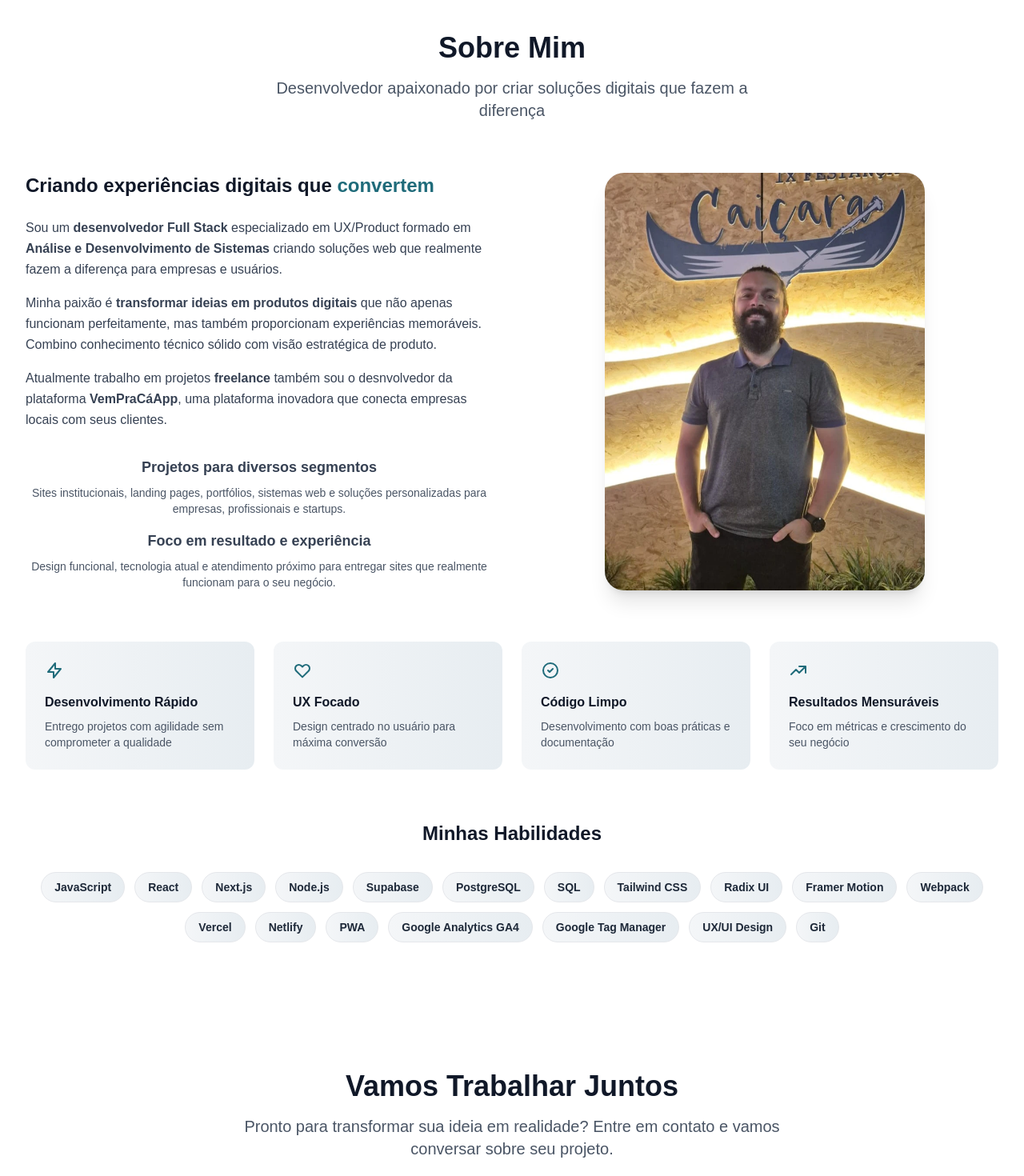
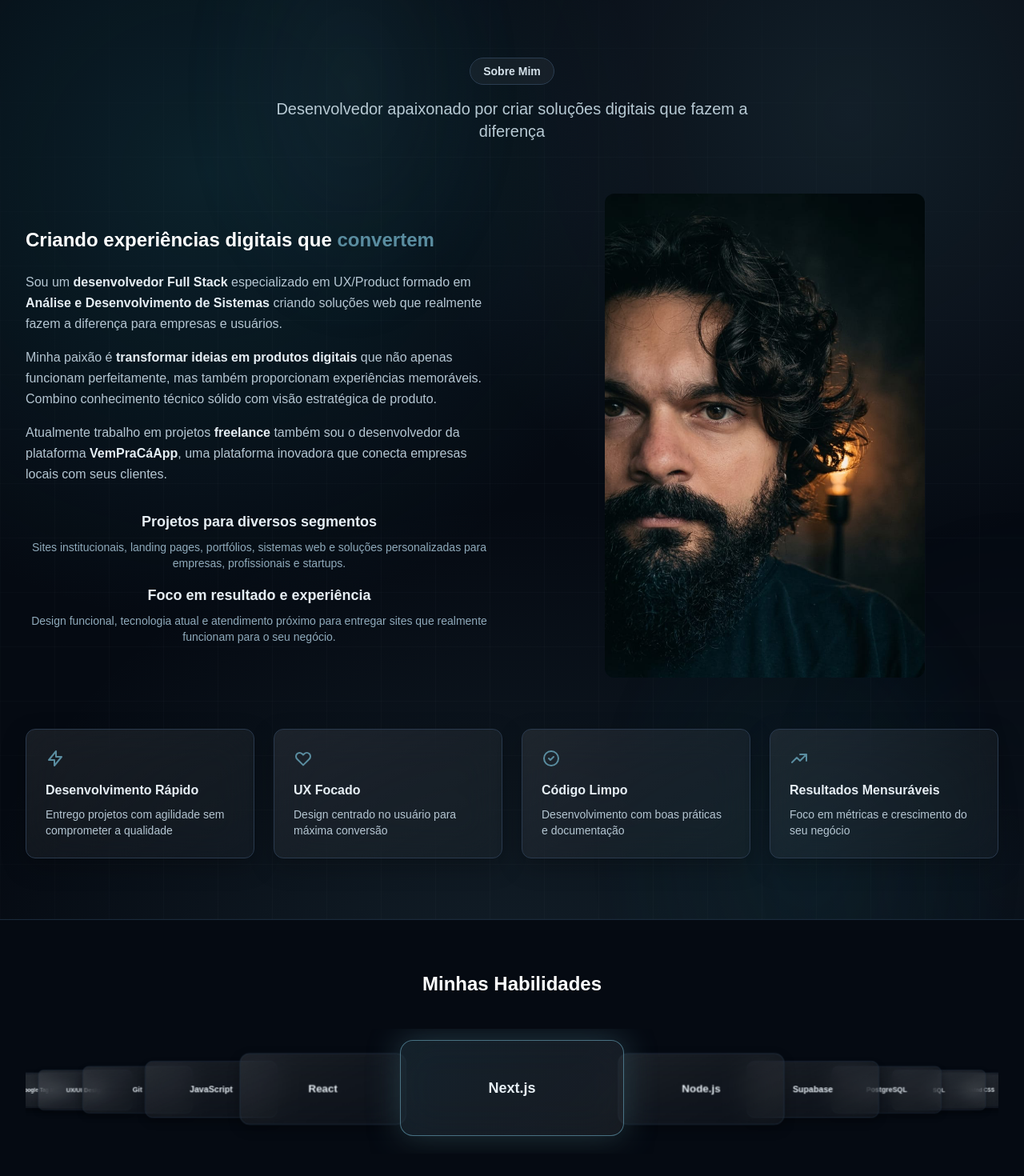
Before and after one commit to gabe8135/sinaliz, a Next.js app: page / in a window 1280 px wide. Shown: the part 3580-5050 px from the top of the page at 80% size. Built offline with nearby package versions, Linux system fonts and the light colour scheme.

Commit message:
atualizaçao de layout

```diff
--- a/src/app/components/about.js
+++ b/src/app/components/about.js
@@ -1,6 +1,10 @@
 "use client";
 import Image from "next/image";
 import { useState, useEffect, useRef } from "react";
+import { Swiper, SwiperSlide } from "swiper/react";
+import { Autoplay, EffectCoverflow } from "swiper/modules";
+import "swiper/css";
+import "swiper/css/effect-coverflow";
 
 export default function About() {
   // Estados para controle de animações
@@ -121,16 +125,102 @@ export default function About() {
   ];
 
   return (
-    <section ref={sectionRef} id="about" className="py-20 bg-white">
-      <div className="max-w-7xl mx-auto px-4 sm:px-6 lg:px-8">
-        {/* Título principal da seção */}
+    <section
+      ref={sectionRef}
+      id="about"
+      className="relative bg-[#050A12] border-t border-[#19293A]"
+    >
+      {/* Keyframes para ondas animadas na grade */}
+      <style>{`
+        @keyframes aboutWave1 {
+          0%   { transform: translate(-30%, 10%);  opacity: 0; }
+          15%  { opacity: 1; }
+          85%  { opacity: 0.85; }
+          100% { transform: translate(130%, 60%);  opacity: 0; }
+        }
+        @keyframes aboutWave2 {
+          0%   { transform: translate(130%, 80%);  opacity: 0; }
+          15%  { opacity: 0.8; }
+          85%  { opacity: 0.7; }
+          100% { transform: translate(-30%, 20%);  opacity: 0; }
+        }
+        @keyframes aboutWave3 {
+          0%   { transform: translate(50%, -40%);  opacity: 0; }
+          15%  { opacity: 0.6; }
+          85%  { opacity: 0.6; }
+          100% { transform: translate(10%, 130%);  opacity: 0; }
+        }
+        @media (prefers-reduced-motion: reduce) {
+          .about-wave { animation: none !important; opacity: 0 !important; }
+        }
+      `}</style>
+
+      {/* Camadas de fundo */}
+      <div className="pointer-events-none absolute inset-0 overflow-hidden">
+        {/* Glows radiais */}
+        <div
+          className="absolute inset-0"
+          style={{
+            backgroundImage:
+              "radial-gradient(circle at 20% 15%, rgba(31,107,122,0.24), transparent 34%), radial-gradient(circle at 83% 10%, rgba(90,141,160,0.16), transparent 32%), radial-gradient(circle at 50% 90%, rgba(90,141,160,0.18), transparent 48%)",
+          }}
+        />
+        {/* Grade estática */}
+        <div
+          className="absolute inset-0 opacity-35"
+          style={{
+            backgroundImage:
+              "linear-gradient(rgba(176,193,206,0.08) 1px, transparent 1px), linear-gradient(90deg, rgba(176,193,206,0.08) 1px, transparent 1px)",
+            backgroundSize: "68px 68px",
+            maskImage: "radial-gradient(circle at center, black 55%, transparent 100%)",
+          }}
+        />
+        {/* Onda 1 */}
+        <div
+          className="about-wave absolute"
+          style={{
+            width: "55%",
+            height: "65%",
+            background: "radial-gradient(ellipse, rgba(127,168,188,0.20) 0%, transparent 68%)",
+            animation: "aboutWave1 7s ease-in-out infinite",
+          }}
+        />
+        {/* Onda 2 */}
+        <div
+          className="about-wave absolute"
+          style={{
+            width: "45%",
+            height: "55%",
+            background: "radial-gradient(ellipse, rgba(31,107,122,0.16) 0%, transparent 68%)",
+            animation: "aboutWave2 9s ease-in-out infinite",
+            animationDelay: "-3.5s",
+          }}
+        />
+        {/* Onda 3 */}
+        <div
+          className="about-wave absolute"
+          style={{
+            width: "35%",
+            height: "45%",
+            background: "radial-gradient(ellipse, rgba(90,141,160,0.14) 0%, transparent 68%)",
+            animation: "aboutWave3 11s ease-in-out infinite",
+            animationDelay: "-6s",
+          }}
+        />
+      </div>
+
+      {/* Conteúdo escuro */}
+      <div className="relative max-w-7xl mx-auto px-4 sm:px-6 lg:px-8 pt-20 pb-16">
+        {/* Título */}
         <div
           className={`text-center mb-16 transition-all duration-1000 ${
             isVisible ? "opacity-100 translate-y-0" : "opacity-0 translate-y-10"
           }`}
         >
-          <h2 className="text-3xl md:text-4xl font-bold text-gray-900 mb-4">Sobre Mim</h2>
-          <p className="text-xl text-gray-600 max-w-2xl mx-auto">
+          <span className="inline-flex items-center rounded-full border border-[#2B3D51] bg-white/5 px-4 py-1.5 text-sm font-semibold text-[#D4E1EA] backdrop-blur-md">
+            Sobre Mim
+          </span>
+          <p className="mt-4 text-xl text-[#B8CAD4] max-w-2xl mx-auto">
             Desenvolvedor apaixonado por criar soluções digitais que fazem a diferença
           </p>
         </div>
@@ -143,46 +233,44 @@ export default function About() {
               isVisible ? "opacity-100 translate-x-0" : "opacity-0 -translate-x-10"
             }`}
           >
-            <h3 className="text-2xl font-bold text-gray-900 mb-6">
-              Criando experiências digitais que <span className="text-[#1F6B7A]">convertem</span>
+            <h3 className="text-2xl font-bold text-white mb-6">
+              Criando experiências digitais que <span className="text-[#5A8DA0]">convertem</span>
             </h3>
-            <div className="space-y-4 text-gray-700 leading-relaxed">
+            <div className="space-y-4 text-[#B5C6D2] leading-relaxed">
               <p>
-                Sou um <strong>desenvolvedor Full Stack</strong> especializado em UX/Product formado
-                em
-                <strong> Análise e Desenvolvimento de Sistemas</strong> criando soluções web que
-                realmente fazem a diferença para empresas e usuários.
+                Sou um <strong className="text-[#E6EEF4]">desenvolvedor Full Stack</strong>{" "}
+                especializado em UX/Product formado em{" "}
+                <strong className="text-[#E6EEF4]">Análise e Desenvolvimento de Sistemas</strong>{" "}
+                criando soluções web que realmente fazem a diferença para empresas e usuários.
               </p>
-
               <p>
-                Minha paixão é <strong>transformar ideias em produtos digitais</strong> que não
-                apenas funcionam perfeitamente, mas também proporcionam experiências memoráveis.
-                Combino conhecimento técnico sólido com visão estratégica de produto.
+                Minha paixão é{" "}
+                <strong className="text-[#E6EEF4]">transformar ideias em produtos digitais</strong>{" "}
+                que não apenas funcionam perfeitamente, mas também proporcionam experiências
+                memoráveis. Combino conhecimento técnico sólido com visão estratégica de produto.
               </p>
-
               <p>
-                Atualmente trabalho em projetos <strong>freelance</strong> também sou o desnvolvedor
-                da plataforma
-                <strong> VemPraCáApp</strong>, uma plataforma inovadora que conecta empresas locais
-                com seus clientes.
+                Atualmente trabalho em projetos{" "}
+                <strong className="text-[#E6EEF4]">freelance</strong> também sou o desenvolvedor da
+                plataforma <strong className="text-[#E6EEF4]">VemPraCáApp</strong>, uma plataforma
+                inovadora que conecta empresas locais com seus clientes.
               </p>
             </div>
-            {/* Destaque de versatilidade e diferenciais */}
             <div className="grid grid-cols-1 gap-4 mt-8">
               <div className="text-center">
-                <div className="text-lg text-gray-700 font-semibold mb-2">
+                <div className="text-lg text-[#E6EEF4] font-semibold mb-2">
                   Projetos para diversos segmentos
                 </div>
-                <div className="text-sm text-gray-600">
+                <div className="text-sm text-[#8FAABB]">
                   Sites institucionais, landing pages, portfólios, sistemas web e soluções
                   personalizadas para empresas, profissionais e startups.
                 </div>
               </div>
               <div className="text-center">
-                <div className="text-lg text-gray-700 font-semibold mb-2">
+                <div className="text-lg text-[#E6EEF4] font-semibold mb-2">
                   Foco em resultado e experiência
                 </div>
-                <div className="text-sm text-gray-600">
+                <div className="text-sm text-[#8FAABB]">
                   Design funcional, tecnologia atual e atendimento próximo para entregar sites que
                   realmente funcionam para o seu negócio.
                 </div>
@@ -190,66 +278,107 @@ export default function About() {
             </div>
           </div>
 
-          {/* Coluna 2: Imagem pessoal no mesmo card do showcase */}
+          {/* Coluna 2: Imagem de perfil */}
           <div
             className={`transition-all duration-1000 delay-500 ${
               isVisible ? "opacity-100 translate-x-0" : "opacity-0 translate-x-10"
             } flex items-center justify-center w-full h-full`}
           >
             <div
-              className="bg-gradient-to-br from-[#F4F6F8] to-[#E7EDF1] rounded-3xl shadow-xl overflow-hidden flex items-center justify-center w-full h-full"
-              style={{ aspectRatio: "5/4", maxWidth: "400px", minWidth: "260px" }}
+              className="w-full flex items-center justify-center"
+              style={{ maxWidth: "400px", minWidth: "260px" }}
             >
               <Image
-                src="/images/about/eu.webp"
+                src="/images/about/perfil-svg.svg"
                 alt="Gabriel Ramos"
                 width={622}
                 height={497}
                 sizes="(max-width: 1024px) 100vw, 400px"
-                quality={75}
                 loading="lazy"
-                className="object-cover w-full h-full"
-                style={{ aspectRatio: "5/4" }}
+                className="w-full rounded-xl h-auto"
               />
             </div>
           </div>
         </div>
 
-        {/* Grid de características e diferenciais */}
+        {/* Grid de características */}
         <div
-          className={`grid grid-cols-1 md:grid-cols-2 lg:grid-cols-4 gap-6 mb-16 transition-all duration-1000 delay-700 ${
+          className={`grid grid-cols-1 md:grid-cols-2 lg:grid-cols-4 gap-6 transition-all duration-1000 delay-700 ${
             isVisible ? "opacity-100 translate-y-0" : "opacity-0 translate-y-10"
           }`}
         >
           {features.map((feature, index) => (
             <div
               key={index}
-              className="bg-gradient-to-r from-[#F4F6F8] to-[#E7EDF1] p-6 rounded-xl hover:shadow-lg transition-shadow duration-300"
+              className="group rounded-xl border border-[#2A3A4E] bg-gradient-to-br from-white/[0.08] via-white/[0.05] to-white/[0.03] backdrop-blur-xl p-6 shadow-[0_10px_30px_rgba(0,0,0,0.25)] hover:shadow-[0_18px_40px_rgba(0,0,0,0.35)] hover:-translate-y-1 transition-all duration-300"
             >
-              <div className="text-[#1F6B7A] mb-4">{feature.icon}</div>
-              <h4 className="font-semibold text-gray-900 mb-2">{feature.title}</h4>
-              <p className="text-gray-600 text-sm">{feature.description}</p>
+              <div className="text-[#5A8DA0] mb-4">{feature.icon}</div>
+              <h4 className="font-semibold text-[#E6EEF4] mb-2">{feature.title}</h4>
+              <p className="text-[#B5C6D2] text-sm">{feature.description}</p>
             </div>
           ))}
         </div>
+      </div>
 
-        {/* Seção de skills técnicas (somente nomes) */}
+      {/* Minhas Habilidades — Carrossel Coverflow */}
+      <div className="relative bg-[#050A12] my-3 py-16 border-t border-[#19293A] overflow-hidden">
+        <style>{`
+          .skills-swiper {
+            padding: 14px 0 22px;
+          }
+          .skills-swiper .swiper-slide {
+            width: clamp(200px, 22vw, 280px) !important;
+          }
+          @media (max-width: 640px) {
+            .skills-swiper .swiper-slide {
+              width: 190px !important;
+            }
+          }
+          .skills-swiper .swiper-wrapper {
+            align-items: center;
+          }
+          .skills-swiper .swiper-slide-active .skill-card {
+            border-color: rgba(90,141,160,0.75) !important;
+            box-shadow: 0 0 40px rgba(90,141,160,0.40), 0 12px 35px rgba(0,0,0,0.55) !important;
+            background: linear-gradient(135deg, rgba(90,141,160,0.18) 0%, rgba(255,255,255,0.07) 100%) !important;
+          }
+        `}</style>
+        <div className="max-w-7xl mx-auto px-4 sm:px-6 lg:px-8">
           <div
             className={`transition-all duration-1000 delay-700 ${
               isVisible ? "opacity-100 translate-y-0" : "opacity-0 translate-y-10"
             }`}
           >
-          <h3 className="text-2xl font-bold text-gray-900 text-center mb-8">Minhas Habilidades</h3>
-          <div className="flex flex-wrap gap-3 justify-center">
-            {skills.map((skill, index) => (
-              <span
-                key={index}
-                className="px-4 py-2 rounded-full bg-gradient-to-r from-[#F4F6F8] to-[#E7EDF1] text-gray-800 text-sm font-semibold border border-gray-200"
+            <h3 className="text-2xl font-bold text-white text-center mb-10">Minhas Habilidades</h3>
+          </div>
+          <Swiper
+            className="skills-swiper"
+            effect="coverflow"
+            grabCursor
+            centeredSlides
+            slidesPerView="auto"
+            loop
+            autoplay={{ delay: 2000, disableOnInteraction: false }}
+            speed={700}
+            coverflowEffect={{
+              rotate: 0,
+              stretch: -24,
+              depth: 260,
+              modifier: 1.6,
+              slideShadows: false,
+            }}
+            modules={[EffectCoverflow, Autoplay]}
           >
+            {skills.map((skill, i) => (
+              <SwiperSlide key={i}>
+                <div className="skill-card min-h-[120px] rounded-2xl border border-[#2A3A4E] bg-gradient-to-br from-white/[0.09] via-white/[0.05] to-white/[0.03] backdrop-blur-xl px-7 py-8 text-center shadow-[0_8px_20px_rgba(0,0,0,0.3)] transition-all duration-300 cursor-grab flex items-center justify-center">
+                  <span className="text-[#E6EEF4] font-semibold text-base md:text-lg leading-tight block select-none">
                     {skill}
                   </span>
+                </div>
+              </SwiperSlide>
             ))}
-          </div>
+          </Swiper>
         </div>
       </div>
     </section>
```
Also changed, not shown: src/app/components/differentials.js (+6 -5 lines), public/images/about/perfil-svg.svg (added). Lines whose indentation alone changed are shown as unchanged.
